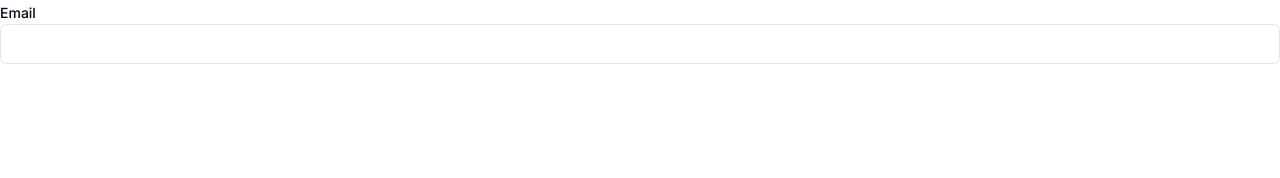
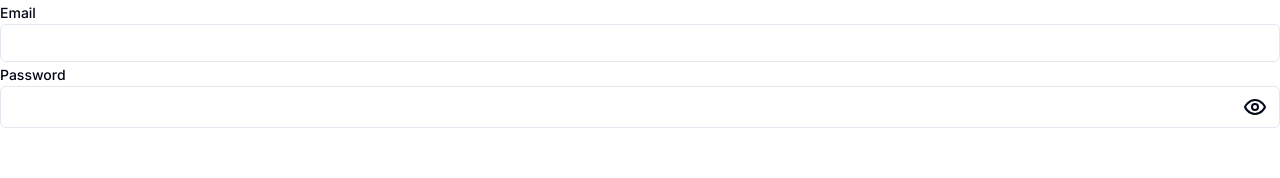
Before and after one commit to krzysztofkaptur/easymoney, a Next.js app: page / in a window 1280 px wide. Shown: the top 178 px of the page. Built offline with nearby package versions, Linux system fonts and the light colour scheme.

Commit message:
feat: Add password input

```diff
--- a/src/app/page.tsx
+++ b/src/app/page.tsx
@@ -4,6 +4,7 @@ export default function Home() {
   return (
     <main>
       <InputGroup label="Email" name="email" />
+      <InputGroup label="Password" name="password" type="password" />
     </main>
   )
 }
--- a/src/components/InputGroup/input-group.tsx
+++ b/src/components/InputGroup/input-group.tsx
@@ -6,15 +6,16 @@ type Props = {
   label: string
   name: string
   required?: boolean
+  type?: React.HTMLInputTypeAttribute
 }
 
 export const InputGroup = (props: Props) => {
-  const { id, name, label, required = false } = props
+  const { id, name, label, type = 'text', required = false } = props
 
   return (
     <div>
       <Label htmlFor={id ?? name}>{required ? `${label}*` : label}</Label>
-      <Input id={id ?? name} name={name ?? name} />
+      <Input id={id ?? name} name={name ?? name} type={type} />
     </div>
   )
 }
--- a/src/components/ui/input.tsx
+++ b/src/components/ui/input.tsx
@@ -1,25 +1,51 @@
-import * as React from "react"
+'use client'
 
-import { cn } from "@/lib/utils"
+import { InputHTMLAttributes, forwardRef, useState } from 'react'
+import { Eye, EyeOff } from 'lucide-react'
 
-export interface InputProps
-  extends React.InputHTMLAttributes<HTMLInputElement> {}
+import { cn } from '@/lib/utils'
 
-const Input = React.forwardRef<HTMLInputElement, InputProps>(
+export interface InputProps extends InputHTMLAttributes<HTMLInputElement> {}
+
+const Input = forwardRef<HTMLInputElement, InputProps>(
   ({ className, type, ...props }, ref) => {
+    const [showPassword, setShowPassword] = useState(false)
+
     return (
-      <input
-        type={type}
+      <div
         className={cn(
-          "flex h-10 w-full rounded-md border border-input bg-background px-3 py-2 text-sm ring-offset-background file:border-0 file:bg-transparent file:text-sm file:font-medium placeholder:text-muted-foreground focus-visible:outline-none focus-visible:ring-2 focus-visible:ring-ring focus-visible:ring-offset-2 disabled:cursor-not-allowed disabled:opacity-50",
+          'flex items-center rounded-md border border-input bg-background px-3 py-2',
           className
         )}
-        ref={ref}
-        {...props}
-      />
+      >
+        <input
+          type={showPassword ? 'text' : type}
+          className="w-full  text-sm ring-offset-background file:border-0 file:bg-transparent file:text-sm file:font-medium placeholder:text-muted-foreground focus-visible:outline-none disabled:cursor-not-allowed disabled:opacity-50"
+          ref={ref}
+          {...props}
+        />
+        {
+          <>
+            {type === 'password' && !showPassword ? (
+              <button onClick={() => setShowPassword(true)}>
+                <Eye />
+              </button>
+            ) : null}
+          </>
+        }
+        {
+          <>
+            {type === 'password' && showPassword ? (
+              <button onClick={() => setShowPassword(false)}>
+                <EyeOff />
+              </button>
+            ) : null}
+          </>
+        }
+      </div>
     )
   }
 )
-Input.displayName = "Input"
+Input.displayName = 'Input'
 
 export { Input }
```
